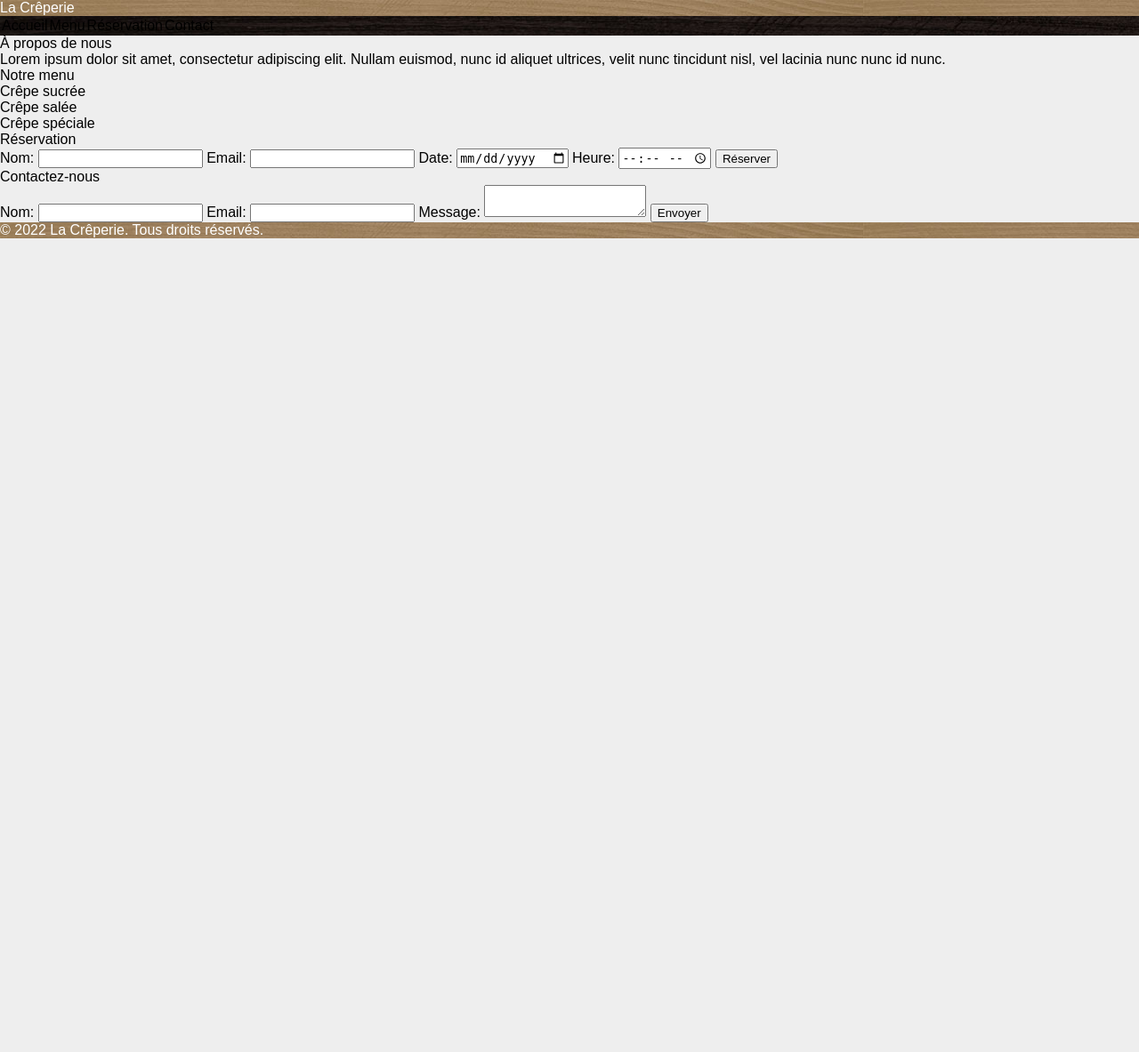
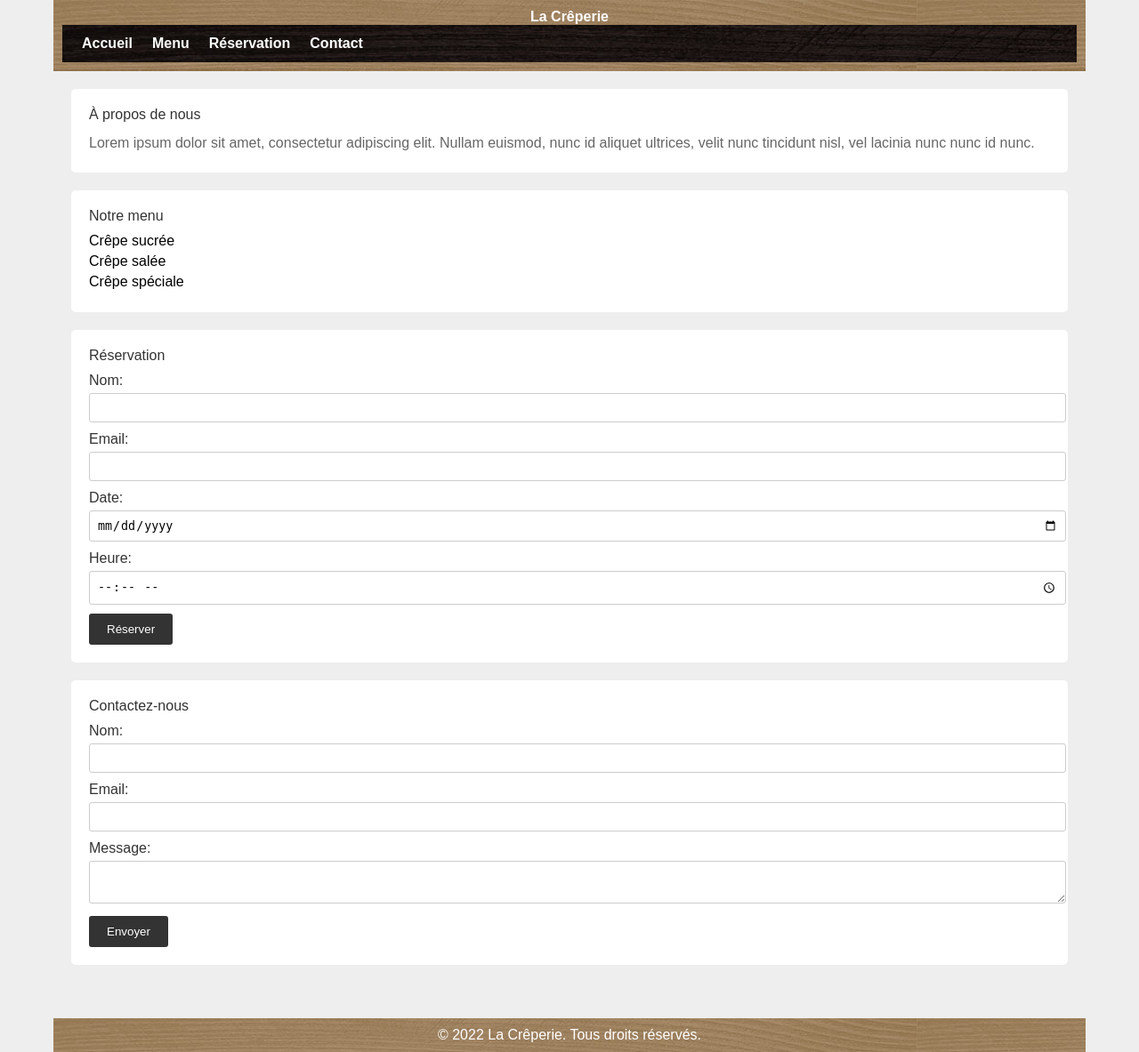
Before and after one commit to Facou-Br/Repo-TP-Crepes, a PHP site: page / in a window 1280 px wide. Shown: the whole page at 89% size. Before the commit the page ends 268 px from the top, so only its background shows below. Run offline with PHP 8.4, Linux system fonts and the light colour scheme; lists and menus that the app fills with data are empty.

Commit message:
Changement index.html + style.css

```diff
--- a/HTML-CSS/index.html
+++ b/HTML-CSS/index.html
@@ -4,10 +4,10 @@
         <meta charset="UTF-8">
         <meta name="viewport" content="width=device-width, initial-scale=1.0">
         <title>A CHANGER</title>
-    <link rel="stylesheet" href="/style.css">
+        <link rel="stylesheet" href="./style.css">
     </head>
-
     <body>
+        <div id="wrapper">
             <header>
                 <h1>La Crêperie</h1>
                 <nav>
@@ -19,7 +19,6 @@
                     </table>
                 </nav>
             </header>
-
             <main>
                 <section id="about">
                     <h2>À propos de nous</h2>
@@ -74,7 +73,6 @@
             <footer>
                 <p>&copy; 2022 La Crêperie. Tous droits réservés.</p>
             </footer>
-
-
+        </div>
     </body>
 </html>
--- a/HTML-CSS/style.css
+++ b/HTML-CSS/style.css
@@ -25,16 +25,14 @@ footer, header, hgroup, menu, nav, section {
     display: block;
 }
 /*--- FIN RESET ---*/
-/*CSS Document*/
 
-body{
+/* CSS Document */
+
+body {
     background-color: #EEEEEE;
     color: black;
     font-family: Arial, sans-serif; /* A modifier à la fin */
-}
-
-nav {
-    background-image: url('img/darkwood.jpg');
+    /*padding: 20px; */
 }
 
 #wrapper {
@@ -43,29 +41,141 @@ nav {
     padding: 0 10px;
 }
 
+header {
+    color: white;
+    background-image: url('img/wood.jpg');
+    padding: 10px;
+    text-align: center;
+    font-weight: bold;
+}
+
+nav {
+    background-image: url('img/darkwood.jpg');
+    padding: 10px;
+    text-align: center;
+}
+
+
 footer, header {
     color: white;
     background-image: url('img/wood.jpg');
 }
 
 nav a, nav a:active {
-    color: black;
+    color: white;
     text-decoration: none;
+    margin: 0 10px;
 }
 
 nav a:hover {
     text-decoration: underline;
 }
 
+main {
+    padding: 20px;
+}
+
+section {
+    margin-bottom: 20px;
+    padding: 20px;
+    background-color: white;
+    border-radius: 5px;
+}
+
+section h2 {
+    color: #333333;
+    margin-bottom: 10px;
+}
+
+section p {
+    color: #666666;
+    line-height: 1.6;
+}
+
+section ul {
+    list-style-type: none;
+}
+
+section ul li {
+    margin-bottom: 5px;
+}
+
+form {
+    margin-top: 10px;
+}
+
+label {
+    display: block;
+    margin-bottom: 5px;
+    color: #333333;
+}
+
+input, textarea {
+    width: 100%;
+    padding: 8px;
+    margin-bottom: 10px;
+    border: 1px solid #CCCCCC;
+    border-radius: 3px;
+}
+
+button {
+    background-color: #333333;
+    color: white;
+    padding: 10px 20px;
+    border: none;
+    border-radius: 3px;
+    cursor: pointer;
+}
+
+button:hover {
+    background-color: #555555;
+}
+
+footer {
+    color: white;
+    background-image: url('img/wood.jpg');
+    text-align: center;
+    padding: 10px;
+    margin-top: 20px;
+}
 
 .left{
     float : left;
 }
+
 .right{
     float : right;
 }
 
-
 .clear {
     clear: both;
 }
+
+
+/********** M E D I A  Q U E R Y **********/
+@media (max-width: 768px) {
+    header {
+        padding: 20px;
+    }
+
+    nav {
+        padding: 10px 0;
+    }
+
+    nav a,
+    nav a:active {
+        margin: 0 5px;
+    }
+
+    main {
+        padding: 10px;
+    }
+
+    section {
+        padding: 15px;
+    }
+
+    button {
+        padding: 8px 16px;
+    }
+}
```
Lines whose indentation alone changed are shown as unchanged.
